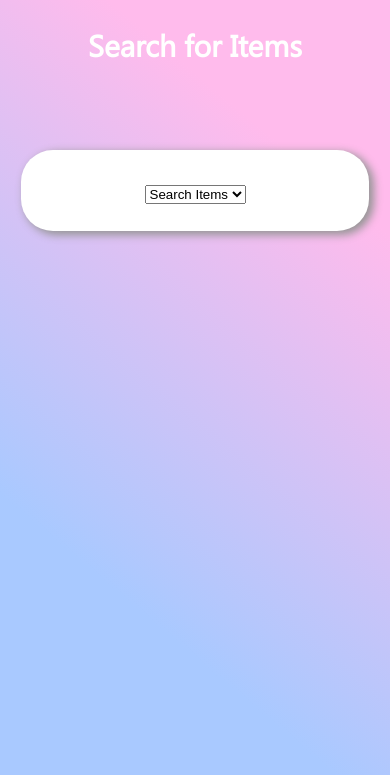
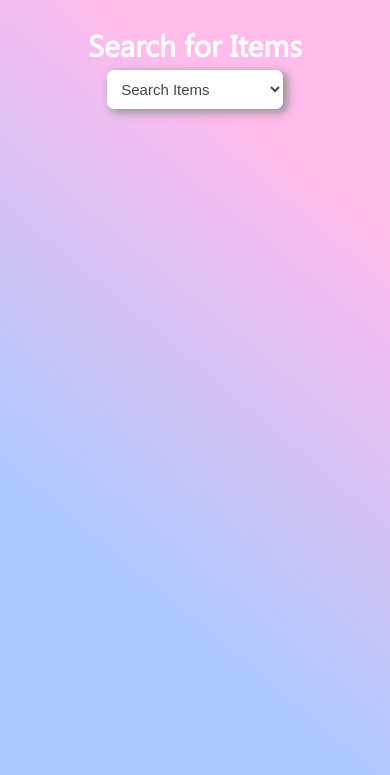
Before and after one commit to Squashie01/MobileAppsProject, a website: page WebAppsProject/www/SearchItems.html in a window 390 px wide. Shown: the part 57-832 px from the top of the page. Drawn offline with Linux system fonts and the light colour scheme; some packages are replaced by stand-ins of ours.

Commit message:
Added css to the select boxes

```diff
--- a/WebAppsProject/www/SearchItems.html
+++ b/WebAppsProject/www/SearchItems.html
@@ -55,12 +55,10 @@
                     Search for Items
                 </div>
 
-                <div class="NewItemContainer">
-                    <form>
-                        <select id="itemContainer">
-                        </select>
-                    </form>
-                </div>
+                <form>
+                    <select id="itemContainer">
+                    </select>
+                </form>
 
                 <div id="itemsListContainer"></div>
 
--- a/WebAppsProject/www/css/index.css
+++ b/WebAppsProject/www/css/index.css
@@ -452,4 +452,33 @@ input.checkbox1
       margin-right: 3%;
       margin-top: 5%;
     }
+
+    select
+    {
+      cursor: pointer;
+      display: inline-block;
+      position: relative;
+      font-size: 15px;
+      color: #4d4444;
+      background-color: #fff;
+      border: none;
+      margin-bottom: 7%;
+      border-radius: 7px;
+      padding: 10px;
+      width: 45%;
+      box-shadow: 4px 3px 8px 1px #969696;
+    }
+
+    select:focus, select:hover
+    {
+      outline: none;
+    }
+
+    option
+    {
+      font-size: 15px;
+      color: #4d4444;
+      background-color: #fff;
+      border: none;
+    }
 }
```
